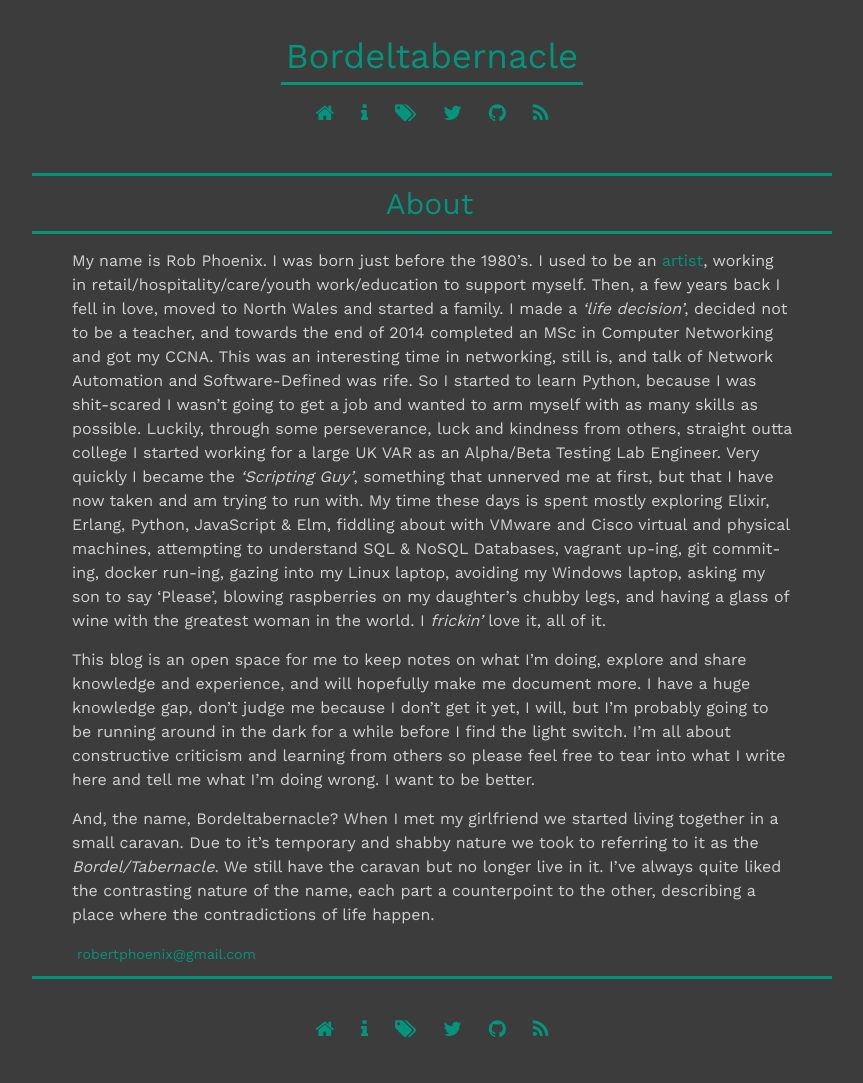
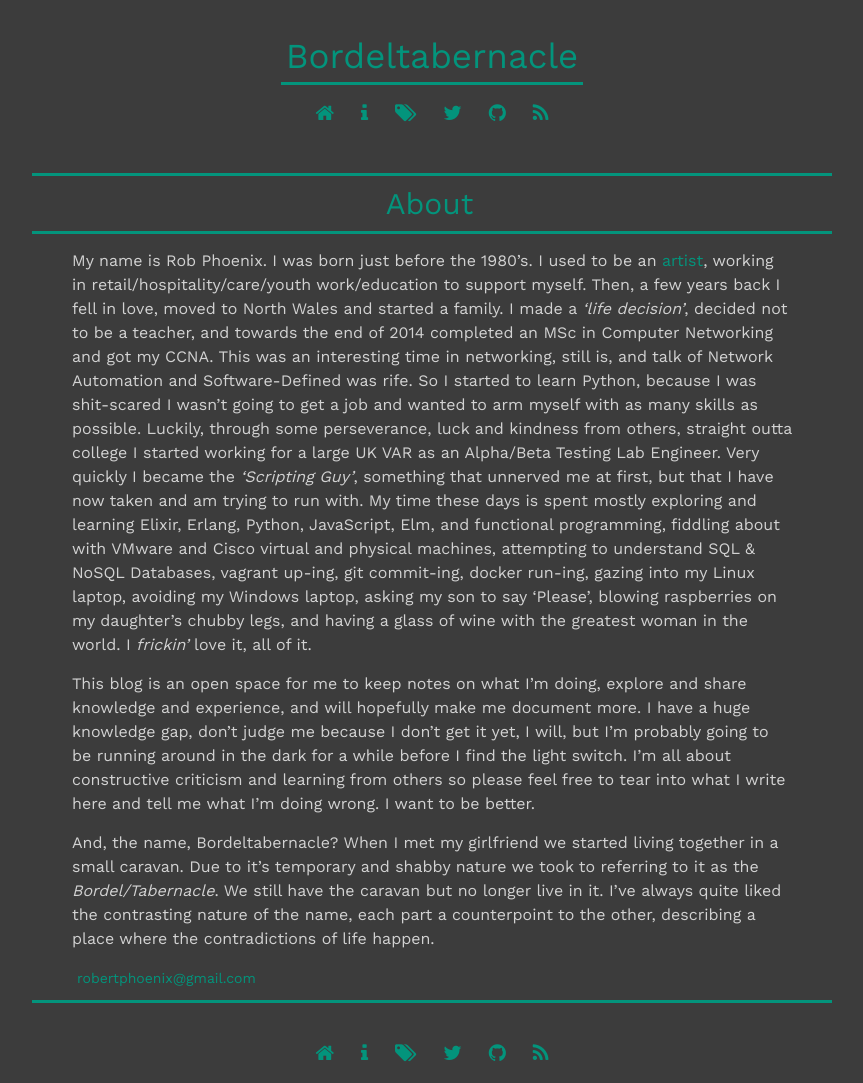
Before and after one commit to robphoenix/bordeltabernacle.github.io, a Jekyll site: the page built from about.md, in a window 1280 px wide. Shown: the whole page, without its empty margins (208-1071 px from the left). Built offline with Jekyll 4.4.1, drawn with Linux system fonts in a browser that asks for light colours; nearby versions of some CDN libraries; Markdown is read by kramdown in place of the engine named in the settings; before the commit the page ends 1059 px from its top, so only the background shows below that.

Commit message:
updated about.md

```diff
--- a/about.md
+++ b/about.md
@@ -4,7 +4,20 @@
 permalink: about/
 ---
 
-My name is Rob Phoenix. I was born just before the 1980's. I used to be an [artist](http://rm-phoenix.co.uk/), working in retail/hospitality/care/youth work/education to support myself. Then, a few years back I fell in love, moved to North Wales and started a family. I made a *'life decision'*, decided not to be a teacher, and towards the end of 2014 completed an MSc in Computer Networking and got my CCNA. This was an interesting time in networking, still is, and talk of Network Automation and Software-Defined was rife.  So I started to learn Python, because I was shit-scared I wasn't going to get a job and wanted to arm myself with as many skills as possible.  Luckily, through some perseverance, luck and kindness from others, straight outta college I started working for a large UK VAR as an Alpha/Beta Testing Lab Engineer. Very quickly I became the *'Scripting Guy'*, something that unnerved me at first, but that I have now taken and am trying to run with.  My time these days is spent mostly exploring Elixir, Erlang, Python, JavaScript & Elm, fiddling about with VMware and Cisco virtual and physical machines, attempting to understand SQL & NoSQL Databases, vagrant up-ing, git commit-ing, docker run-ing, gazing into my Linux laptop, avoiding my Windows laptop, asking my son to say 'Please', blowing raspberries on my daughter's chubby legs, and having a glass of wine with the greatest woman in the world. I *frickin'* love it, all of it.
+My name is Rob Phoenix. I was born just before the 1980's. I used to be an
+[artist](http://rm-phoenix.co.uk/), working in retail/hospitality/care/youth
+work/education to support myself. Then, a few years back I fell in love, moved
+to North Wales and started a family. I made a *'life decision'*, decided not to
+be a teacher, and towards the end of 2014 completed an MSc in Computer
+Networking and got my CCNA. This was an interesting time in networking, still
+is, and talk of Network Automation and Software-Defined was rife.  So I started
+to learn Python, because I was shit-scared I wasn't going to get a job and
+wanted to arm myself with as many skills as possible.  Luckily, through some
+perseverance, luck and kindness from others, straight outta college I started
+working for a large UK VAR as an Alpha/Beta Testing Lab Engineer. Very quickly I
+became the *'Scripting Guy'*, something that unnerved me at first, but that I
+have now taken and am trying to run with.  My time these days is spent mostly
+exploring and learning Elixir, Erlang, Python, JavaScript, Elm, and functional programming, fiddling about with VMware and Cisco virtual and physical machines, attempting to understand SQL & NoSQL Databases, vagrant up-ing, git commit-ing, docker run-ing, gazing into my Linux laptop, avoiding my Windows laptop, asking my son to say 'Please', blowing raspberries on my daughter's chubby legs, and having a glass of wine with the greatest woman in the world. I *frickin'* love it, all of it.
 
 This blog is an open space for me to keep notes on what I'm doing, explore and share knowledge and experience, and will hopefully make me document more. I have a huge knowledge gap, don't judge me because I don't get it yet, I will, but I'm probably going to be running around in the dark for a while before I find the light switch. I'm all about constructive criticism and learning from others so please feel free to tear into what I write here and tell me what I'm doing wrong. I want to be better.
 
```
